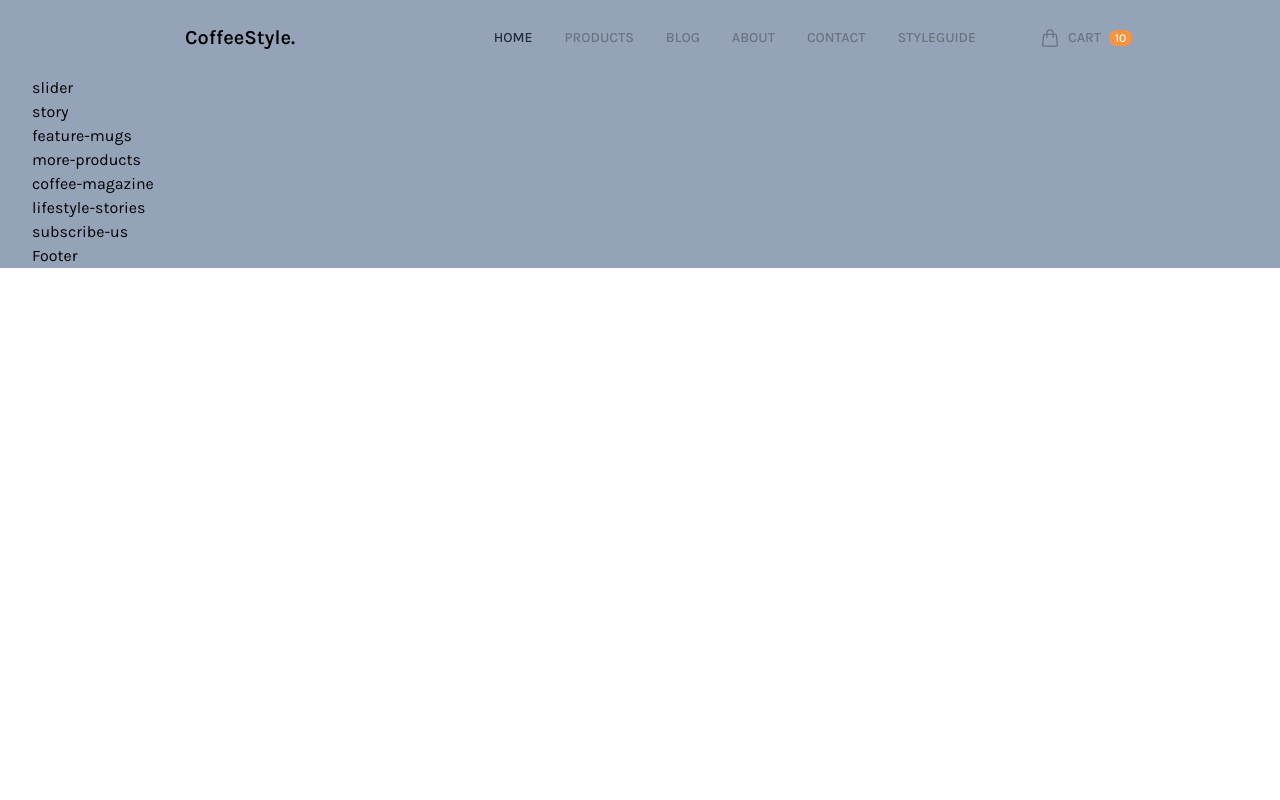
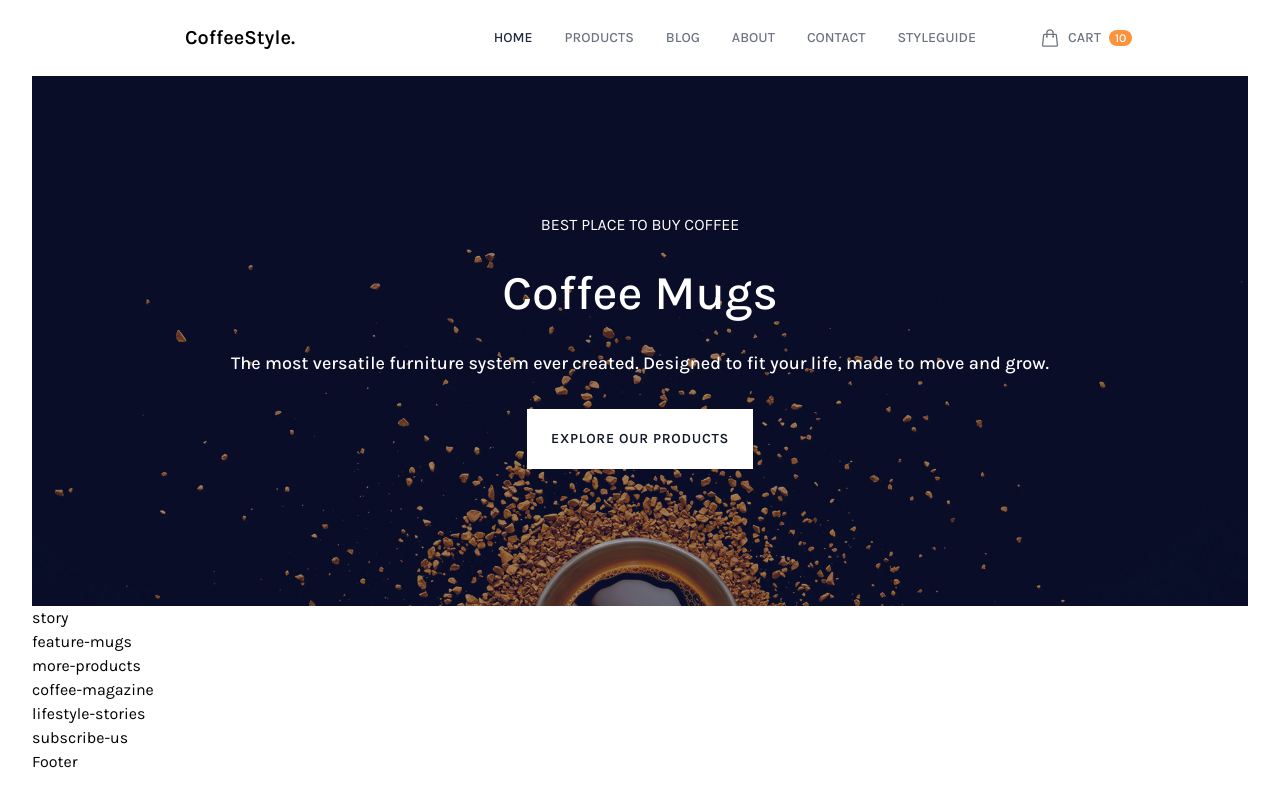
Before and after one commit to vuongduchieu0602/tailwind-Coffee-Style, a website: page public/index.html in a window 1280 px wide. Drawn offline with Linux system fonts and the light colour scheme.

Commit message:
add slider

```diff
--- a/public/index.html
+++ b/public/index.html
@@ -9,7 +9,7 @@
 </head>
 <body>
     <div id="root">
-        <div class="content-wrapper font-Karla max-w-screen-2xl text-base mx-auto px-8 bg-slate-400">
+        <div class="content-wrapper font-Karla max-w-screen-2xl text-base mx-auto px-8">
             <header class="p-6 mx-auto">
                 <nav class="flex flex-row justify-between items-center relative">
                     <div class="logo basis-2/6 text-center text-xl font-semibold cursor-pointer">
@@ -61,8 +61,19 @@
             </header>
 
             <main>
-                <div class="slider">
-                    slider
+                <div class="slider h-[530px] bg-slide-bg bg-cover bg-bottom bg-no-repeat">
+                    <div class="w-full h-full flex justify-center items-center bg-slate-900 bg-opacity-40">
+                        <div class="mx-16 text-white text-center">
+                            <div class="uppercase font-normal mb-8">BEST PLACE TO BUY COFFEE</div>
+                            <div class="font-medium text-5xl mb-8">Coffee Mugs</div>
+                            <div class="font-medium text-lg mb-8">The most versatile furniture system ever created. Designed to fit your life, made to move and grow.</div>
+                            <div class="flex justify-center">
+                                <div class="uppercase bg-white text-gray-900 w-max tracking-wider px-6 py-5 font-semibold text-sm cursor-pointer hover:bg-opacity-95">
+                                    Explore our products
+                                </div>
+                            </div>
+                        </div>
+                    </div>
                 </div>
                 <!-- End slider-->
 
--- a/tailwind.config.js
+++ b/tailwind.config.js
@@ -20,6 +20,9 @@ module.exports = {
       },
       animation: {
         slideDown: 'slideDown 0.3s ease-in-out',
+      },
+      backgroundImage: {
+        'slide-bg': 'url("./imgs/slider.jpg")',
       }
     },
   },
```
Also changed, not shown: public/imgs/slider.jpg (added), public/output.css.
